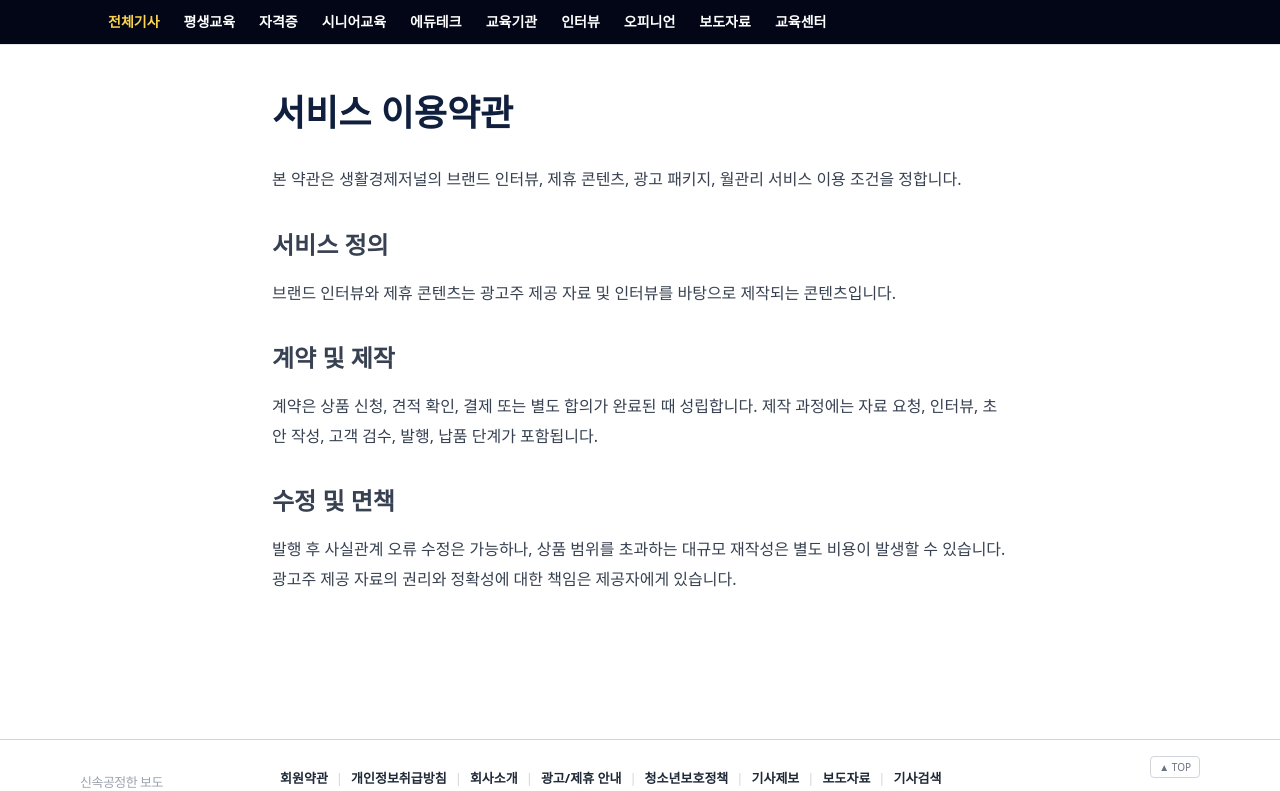
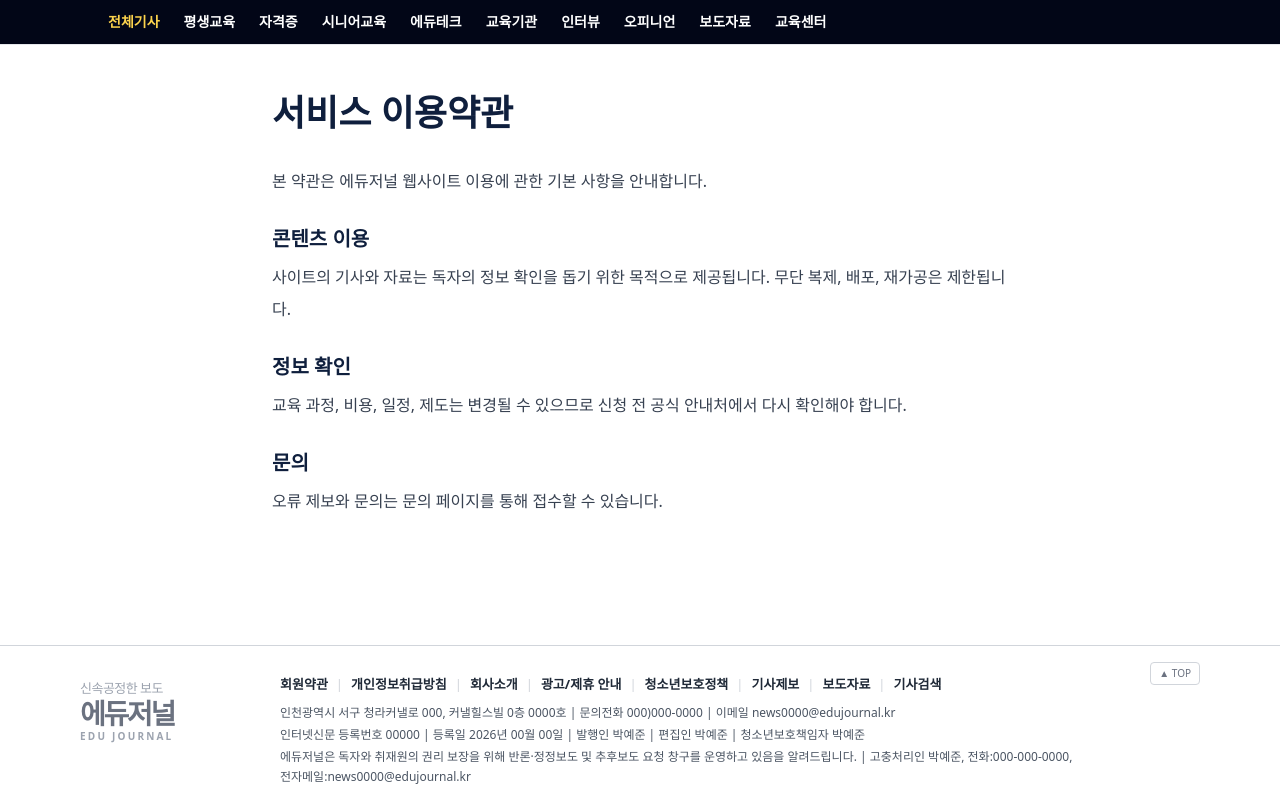
Before and after one commit to apark12321-ux/vision-media-mediaoffice, a Next.js app: page /terms in a window 1280 px wide. Shown: the top 791 px of the page. Built offline with nearby package versions, Linux system fonts and the light colour scheme.

Commit message:
Clean public terms page

```diff
--- a/app/terms/page.tsx
+++ b/app/terms/page.tsx
@@ -1,3 +1,5 @@
 export const metadata = { title: '서비스 이용약관' };
-export default function TermsPage() { return <Policy title="서비스 이용약관"><p>본 약관은 생활경제저널의 브랜드 인터뷰, 제휴 콘텐츠, 광고 패키지, 월관리 서비스 이용 조건을 정합니다.</p><h2>서비스 정의</h2><p>브랜드 인터뷰와 제휴 콘텐츠는 광고주 제공 자료 및 인터뷰를 바탕으로 제작되는 콘텐츠입니다.</p><h2>계약 및 제작</h2><p>계약은 상품 신청, 견적 확인, 결제 또는 별도 합의가 완료된 때 성립합니다. 제작 과정에는 자료 요청, 인터뷰, 초안 작성, 고객 검수, 발행, 납품 단계가 포함됩니다.</p><h2>수정 및 면책</h2><p>발행 후 사실관계 오류 수정은 가능하나, 상품 범위를 초과하는 대규모 재작성은 별도 비용이 발생할 수 있습니다. 광고주 제공 자료의 권리와 정확성에 대한 책임은 제공자에게 있습니다.</p></Policy>; }
-function Policy({ title, children }: { title: string; children: React.ReactNode }) { return <main className="mx-auto max-w-3xl px-4 py-12"><h1 className="text-4xl font-black text-brand-navy">{title}</h1><div className="markdown-body mt-8 text-gray-700">{children}</div></main>; }
+
+export default function TermsPage() {
+  return <main className="mx-auto max-w-3xl px-4 py-12"><h1 className="text-4xl font-black text-brand-navy">서비스 이용약관</h1><div className="mt-8 space-y-7 leading-8 text-gray-700"><p>본 약관은 에듀저널 웹사이트 이용에 관한 기본 사항을 안내합니다.</p><section><h2 className="text-xl font-black text-brand-navy">콘텐츠 이용</h2><p className="mt-2">사이트의 기사와 자료는 독자의 정보 확인을 돕기 위한 목적으로 제공됩니다. 무단 복제, 배포, 재가공은 제한됩니다.</p></section><section><h2 className="text-xl font-black text-brand-navy">정보 확인</h2><p className="mt-2">교육 과정, 비용, 일정, 제도는 변경될 수 있으므로 신청 전 공식 안내처에서 다시 확인해야 합니다.</p></section><section><h2 className="text-xl font-black text-brand-navy">문의</h2><p className="mt-2">오류 제보와 문의는 문의 페이지를 통해 접수할 수 있습니다.</p></section></div></main>;
+}
```
